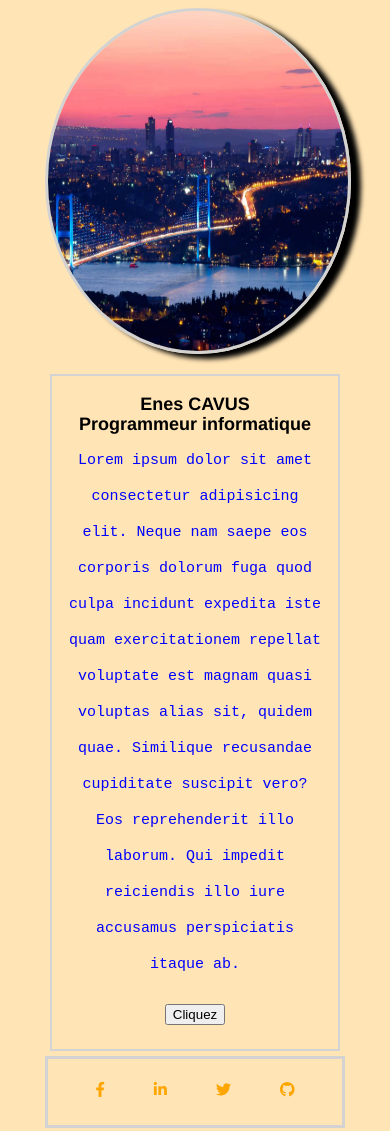
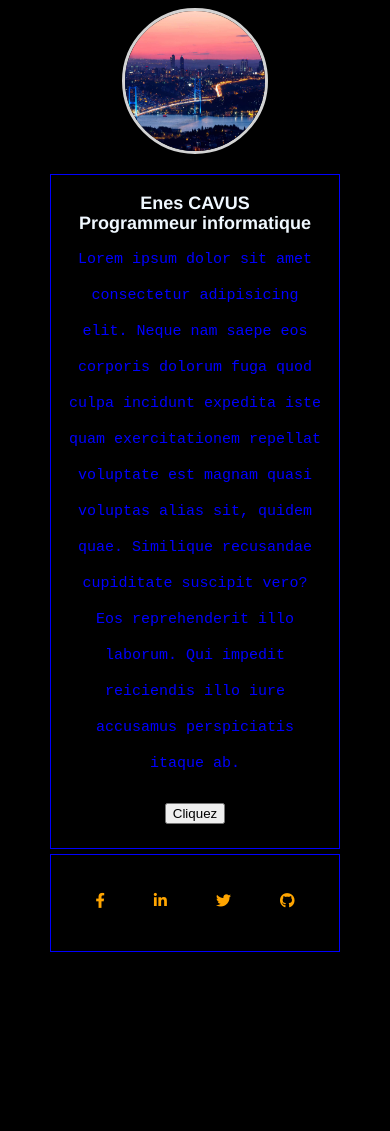
Before and after one commit to Cvsns/profile, a plain HTML site: page index.html in a window 390 px wide. After the commit the page ends 960 px from the top, so only its background shows below. Drawn offline with Linux system fonts and the light colour scheme.

Commit message:
make my profile prettier

```diff
--- a/index.html
+++ b/index.html
@@ -12,10 +12,7 @@
 <body>
 
 <div class="container">
-
-  <div class="card">
-    <img src="ns.jpg" class="img-circle" alt="ma photo" height="340px" width="100%">
-  </div>
+    <img src="ns.jpg" class="img-circle" alt="ma photo">
   <div class="intro">
     <center>
     <h1>Enes CAVUS</h1>
--- a/style.css
+++ b/style.css
@@ -26,24 +26,25 @@ a:hover {
   text-align: center;
   border-radius: 50%;
 }
-.follow {
-  text-align: center;
-}
 .img-circle {
+  margin: 0 auto;
+  height: 340px;
+  width: 340px;
   border-radius: 50%;
   box-shadow: 10px 5px 5px black;
+  border: 3px solid lightgray;
 }
 .container {
+  text-align: center;
   width: 500px;
   margin: 0 auto;
 }
-.follow li {
-  list-style: none;
-}
+
 .follow ul {
   padding: 0;
 }
 .follow li {
+  list-style: none;
   display: inline;
   margin: 20px;
 }
@@ -53,12 +54,11 @@ a:hover {
   padding: 15px;
 }
 .follow {
-  border: 3px solid lightgray
+  border: 2px solid lightgray;
+  margin: 5px;
+  padding: 15px;
+  text-align: center;
 }
-.img-circle {
-  border: 3px solid lightgray
-}
-
 
 /* ////////////////////// RESPONSIVE ///////////////////////// */
 
@@ -68,7 +68,24 @@ a:hover {
     width: 700px;
     font-size: 15px;
   }
+  body {
+    background-color:black;
+  }
+  .intro {
+    border: 1px solid;
+  }
+  .follow {
+    border: 1px solid blue
+  }
+  .intro h1, h3 {
+    color: aliceblue;
+  }
+  .img-circle {
+    height: 140px;
+    width: 140px;
+  }
 }
+
 
 @media (max-width: 720px) {
   /* Pour un écran < 720px, cette classe CSS s'applique */
```
